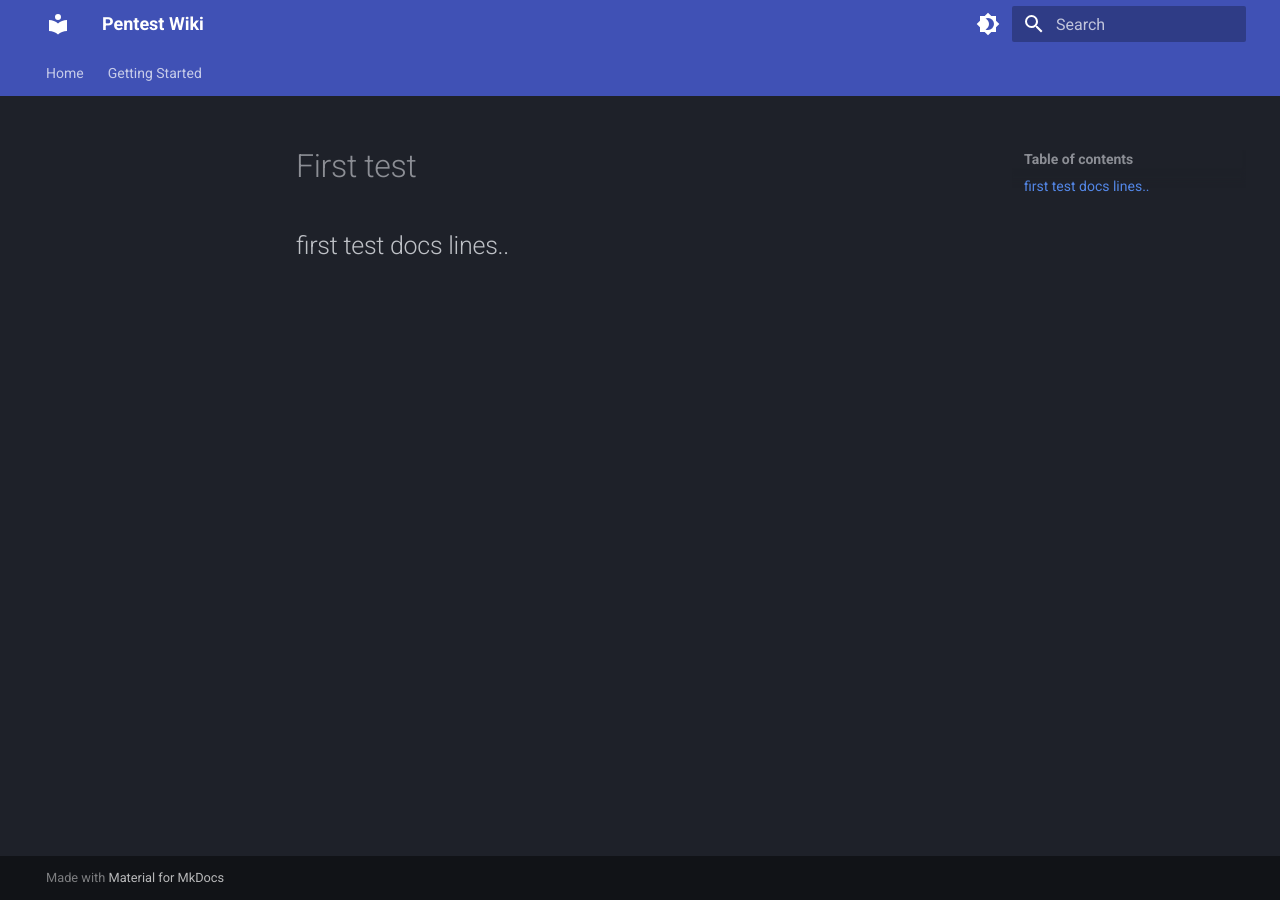
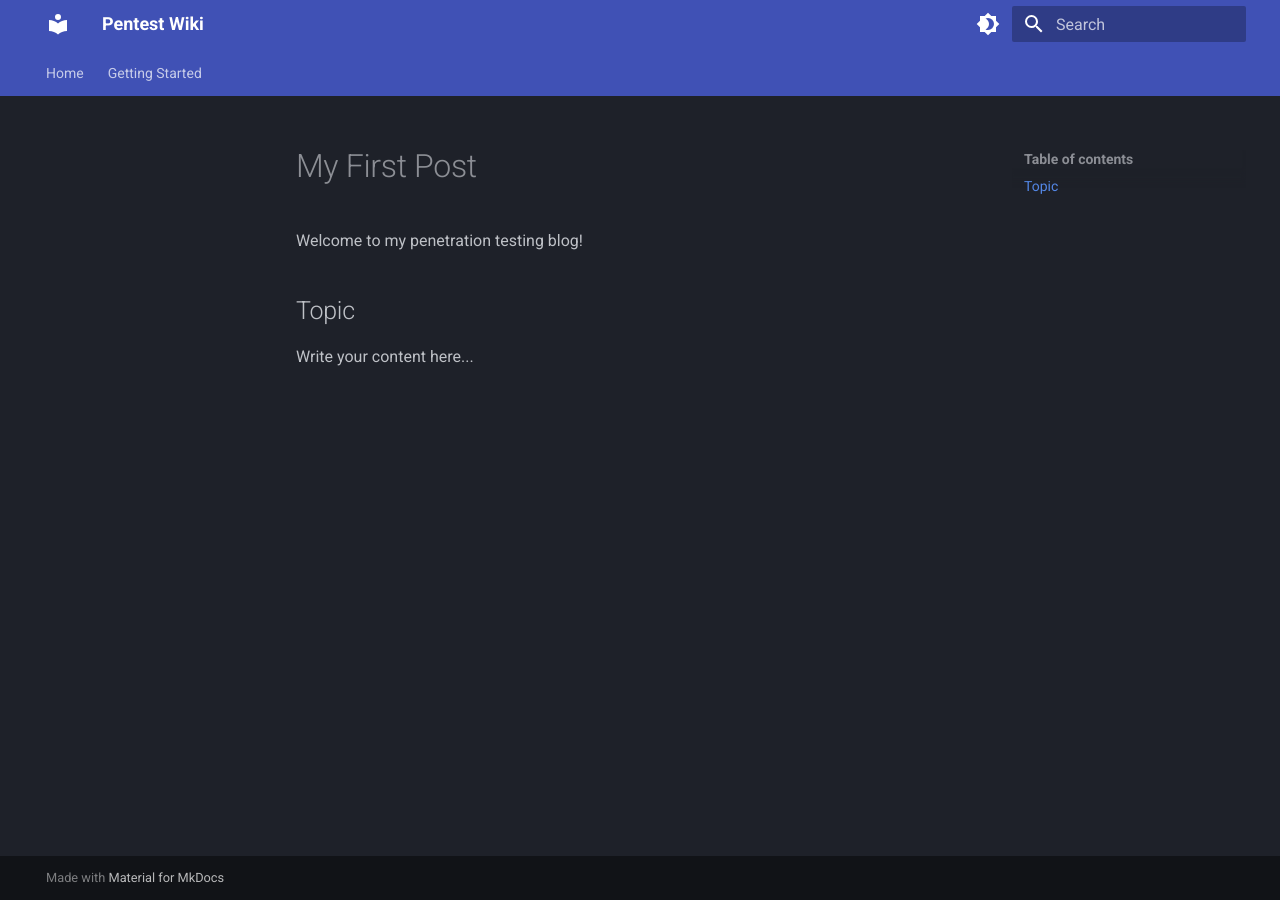
Before and after one commit to 0xmrx0/blog, an MkDocs documentation site: the page built from docs/first-test.md, in a window 1280 px wide. Built offline with MkDocs 1.6.1 and Material for MkDocs 9.7.7, drawn with Linux system fonts in a browser that asks for light colours.

Commit message:
Update first-test.md

```diff
--- a/docs/first-test.md
+++ b/docs/first-test.md
@@ -1 +1,7 @@
-## first test docs lines..
+# My First Post
+
+Welcome to my penetration testing blog!
+
+## Topic
+
+Write your content here...
```
